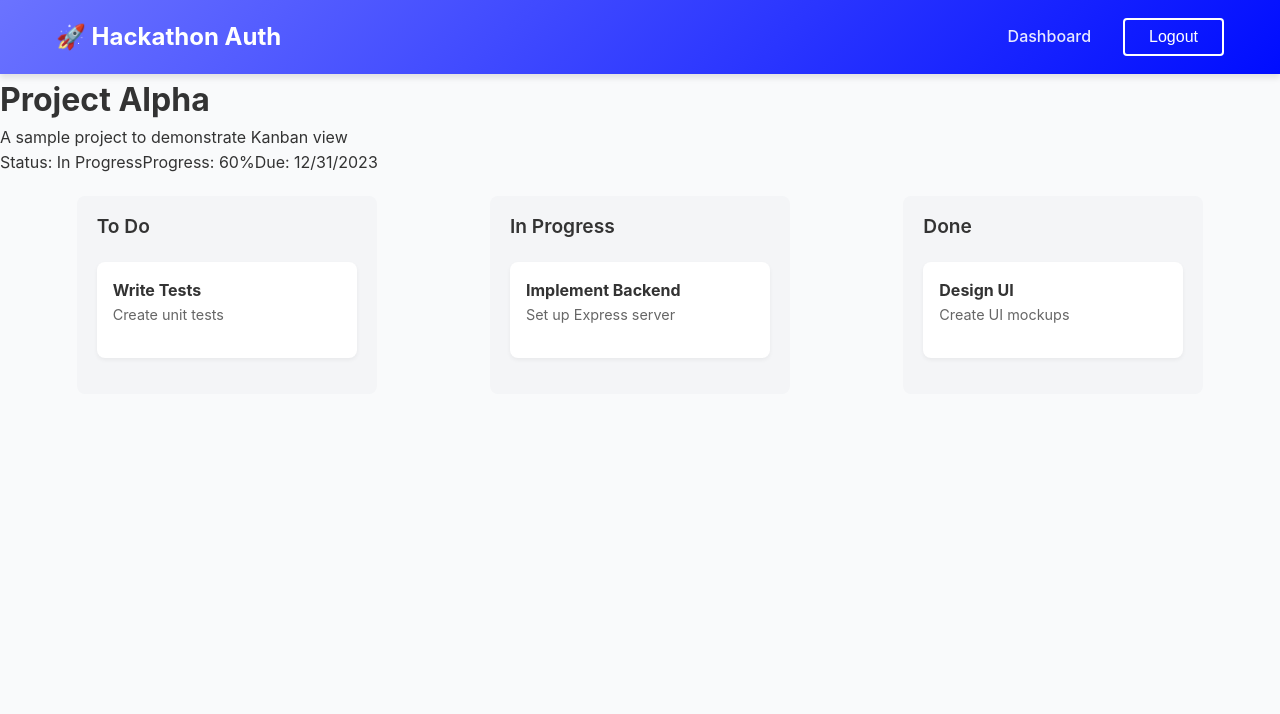
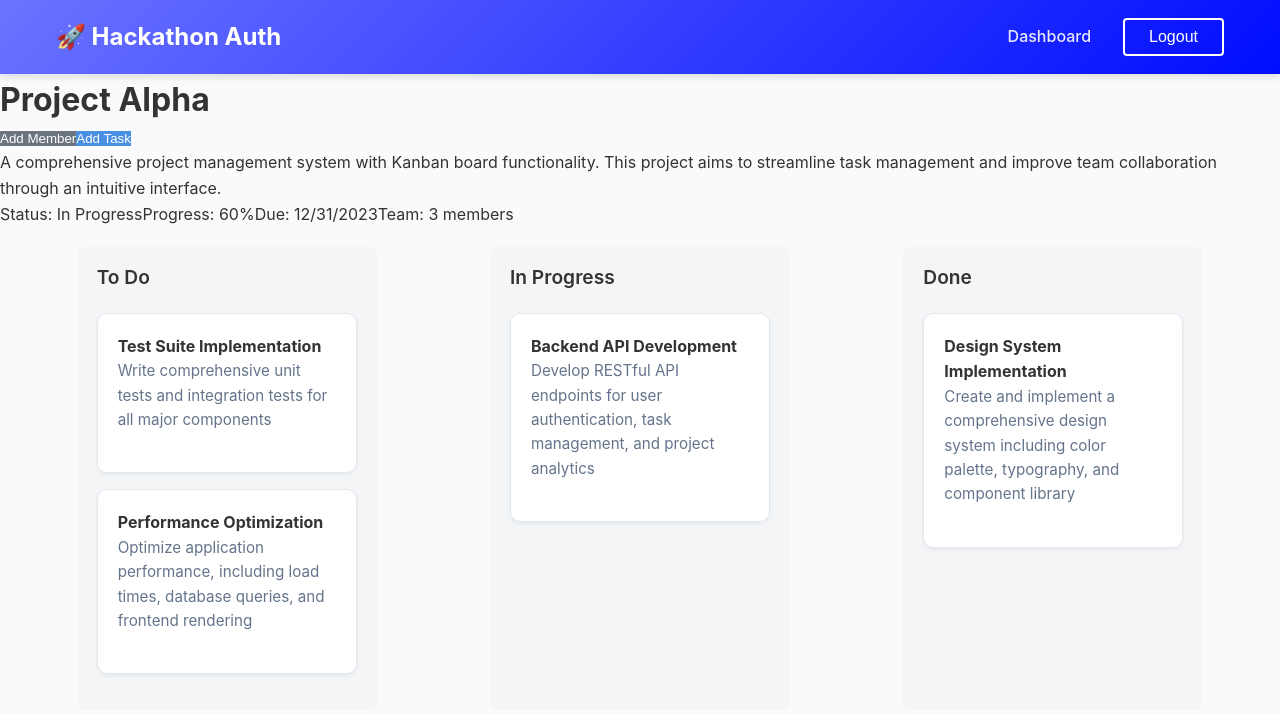
Before and after one commit to Jenil05-web/OneFlow-Hackathon, a React (Vite) app in the folder frontend/: page /project/1 in a window 1280 px wide. Shown: the top 714 px of the page. Built offline with nearby package versions, Linux system fonts and the light colour scheme; sample sign-in values are in the browser's storage; the HTML template or start-up script is replaced by a standard one.

Commit message:
changes in task

```diff
--- a/frontend/src/components/Kanban/TaskCard.css
+++ b/frontend/src/components/Kanban/TaskCard.css
@@ -1,70 +1,186 @@
 .task-card {
   background: white;
-  border-radius: 8px;
-  padding: 1rem;
+  border-radius: 10px;
+  padding: 1.25rem;
   margin-bottom: 1rem;
   box-shadow: 0 2px 4px rgba(0, 0, 0, 0.05);
   cursor: pointer;
-  transition: transform 0.2s, box-shadow 0.2s;
+  transition: all 0.3s ease;
+  border: 1px solid #e2e8f0;
+  position: relative;
+  overflow: hidden;
 }
 
 .task-card:hover {
   transform: translateY(-2px);
-  box-shadow: 0 4px 6px rgba(0, 0, 0, 0.1);
+  box-shadow: 0 8px 16px rgba(0, 0, 0, 0.1);
+  border-color: #cbd5e1;
+}
+
+.task-card::before {
+  content: '';
+  position: absolute;
+  top: 0;
+  left: 0;
+  width: 100%;
+  height: 3px;
+  background: linear-gradient(to right, #6366f1, #8b5cf6);
+  opacity: 0;
+  transition: opacity 0.3s ease;
+}
+
+.task-card:hover::before {
+  opacity: 1;
 }
 
 .task-card h3 {
-  font-size: 1rem;
+  font-size: 1.1rem;
   font-weight: 600;
-  color: #333;
-  margin-bottom: 0.5rem;
+  color: #1e293b;
+  margin-bottom: 0.75rem;
+  line-height: 1.4;
 }
 
 .task-card p {
-  font-size: 0.9rem;
-  color: #666;
-  margin-bottom: 1rem;
+  font-size: 0.95rem;
+  color: #64748b;
+  margin-bottom: 1.25rem;
+  line-height: 1.6;
 }
 
 .task-metadata {
   display: flex;
   justify-content: space-between;
   align-items: center;
-  font-size: 0.8rem;
-  color: #777;
+  font-size: 0.875rem;
+  color: #64748b;
+  padding-top: 1rem;
+  border-top: 1px solid #f1f5f9;
 }
 
 .task-assignee {
   display: flex;
   align-items: center;
-  gap: 0.5rem;
+  gap: 0.75rem;
+  background: #f8fafc;
+  padding: 0.5rem 0.75rem;
+  border-radius: 999px;
+  transition: background-color 0.2s;
+}
+
+.task-assignee:hover {
+  background: #f1f5f9;
 }
 
 .task-assignee img {
-  width: 24px;
-  height: 24px;
+  width: 28px;
+  height: 28px;
   border-radius: 50%;
   object-fit: cover;
+  border: 2px solid white;
+  box-shadow: 0 2px 4px rgba(0, 0, 0, 0.1);
 }
 
 .task-status {
+  padding: 0.35rem 0.75rem;
+  border-radius: 999px;
+  font-size: 0.75rem;
+  font-weight: 600;
+  display: inline-flex;
+  align-items: center;
+  gap: 0.375rem;
+}
+
+.status-todo {
+  background-color: #eff6ff;
+  color: #6366f1;
+  border: 1px solid #c7d2fe;
+}
+
+.status-in-progress {
+  background-color: #fef3c7;
+  color: #f59e0b;
+  border: 1px solid #fcd34d;
+}
+
+.status-done {
+  background-color: #d1fae5;
+  color: #10b981;
+  border: 1px solid #6ee7b7;
+}
+
+.task-priority {
+  display: flex;
+  align-items: center;
+  gap: 0.5rem;
+  font-weight: 500;
+}
+
+.priority-high {
+  color: #ef4444;
+}
+
+.priority-medium {
+  color: #f59e0b;
+}
+
+.priority-low {
+  color: #10b981;
+}
+
+.task-due-date {
+  display: flex;
+  align-items: center;
+  gap: 0.5rem;
+  color: #64748b;
+  font-size: 0.875rem;
+}
+
+.task-badges {
+  display: flex;
+  gap: 0.5rem;
+  margin-top: 1rem;
+}
+
+.task-badge {
+  background: #f1f5f9;
+  color: #475569;
   padding: 0.25rem 0.5rem;
-  border-radius: 12px;
+  border-radius: 999px;
   font-size: 0.75rem;
   font-weight: 500;
 }
 
-.status-todo {
-  background-color: #f3f4f6;
-  color: #6b7280;
+.task-actions {
+  position: absolute;
+  top: 0.75rem;
+  right: 0.75rem;
+  opacity: 0;
+  transition: opacity 0.2s;
+  display: flex;
+  gap: 0.5rem;
 }
 
-.status-in-progress {
-  background-color: #dbeafe;
-  color: #2563eb;
+.task-card:hover .task-actions {
+  opacity: 1;
 }
 
-.status-done {
-  background-color: #dcfce7;
-  color: #16a34a;
+.task-action-button {
+  background: #f8fafc;
+  border: 1px solid #e2e8f0;
+  color: #64748b;
+  width: 28px;
+  height: 28px;
+  border-radius: 6px;
+  display: flex;
+  align-items: center;
+  justify-content: center;
+  cursor: pointer;
+  transition: all 0.2s;
 }
+
+.task-action-button:hover {
+  background: #f1f5f9;
+  color: #1e293b;
+  border-color: #cbd5e1;
+}
--- a/frontend/src/index.html
+++ b/frontend/src/index.html
@@ -4,6 +4,7 @@
     <meta charset="UTF-8" />
     <link rel="icon" type="image/svg+xml" href="/vite.svg" />
     <meta name="viewport" content="width=device-width, initial-scale=1.0" />
+    <link rel="stylesheet" href="https://cdnjs.cloudflare.com/ajax/libs/font-awesome/6.4.0/css/all.min.css">
     <title>Hackathon Auth System</title>
   </head>
   <body>
--- a/frontend/src/pages/ProjectDetails.css
+++ b/frontend/src/pages/ProjectDetails.css
@@ -1,34 +1,136 @@
 .project-details {
   padding: 2rem;
+  background: linear-gradient(to bottom, #f8fafc, #f1f5f9);
+  min-height: 100vh;
 }
 
 .project-info {
+  background: white;
+  border-radius: 16px;
+  padding: 2rem;
   margin-bottom: 2rem;
+  box-shadow: 0 4px 6px -1px rgba(0, 0, 0, 0.1), 0 2px 4px -1px rgba(0, 0, 0, 0.06);
+  border: 1px solid #e2e8f0;
 }
 
 .project-info h1 {
-  color: #333;
+  color: #1e293b;
   margin-bottom: 1rem;
+  font-size: 2rem;
+  font-weight: 700;
+  display: flex;
+  align-items: center;
+  gap: 1rem;
+}
+
+.project-info h1::after {
+  content: '';
+  flex: 1;
+  height: 2px;
+  background: linear-gradient(to right, #e2e8f0, transparent);
 }
 
 .project-info p {
-  color: #666;
-  margin-bottom: 1.5rem;
+  color: #64748b;
+  margin-bottom: 2rem;
+  font-size: 1.1rem;
+  line-height: 1.6;
 }
 
 .project-metadata {
   display: flex;
-  gap: 2rem;
-  color: #555;
+  flex-wrap: wrap;
+  gap: 1.5rem;
+  color: #475569;
 }
 
 .project-metadata span {
-  background: #f5f5f5;
-  padding: 0.5rem 1rem;
-  border-radius: 4px;
+  background: #f8fafc;
+  padding: 0.75rem 1.25rem;
+  border-radius: 999px;
+  font-weight: 500;
+  display: flex;
+  align-items: center;
+  gap: 0.5rem;
+  border: 1px solid #e2e8f0;
+  transition: all 0.2s;
+}
+
+.project-metadata span:hover {
+  border-color: #cbd5e1;
+  transform: translateY(-1px);
 }
 
 .kanban-container {
   margin-top: 2rem;
-  min-height: 600px;
+  min-height: 700px;
+  background: white;
+  border-radius: 16px;
+  padding: 1.5rem;
+  box-shadow: 0 4px 6px -1px rgba(0, 0, 0, 0.1), 0 2px 4px -1px rgba(0, 0, 0, 0.06);
+  border: 1px solid #e2e8f0;
 }
+
+.project-header {
+  display: flex;
+  justify-content: space-between;
+  align-items: center;
+  margin-bottom: 2rem;
+}
+
+.project-actions {
+  display: flex;
+  gap: 1rem;
+}
+
+.project-action-button {
+  padding: 0.75rem 1.5rem;
+  border-radius: 8px;
+  font-weight: 500;
+  display: flex;
+  align-items: center;
+  gap: 0.5rem;
+  transition: all 0.2s;
+  cursor: pointer;
+}
+
+.btn-primary {
+  background: linear-gradient(to right, #6366f1, #8b5cf6);
+  color: white;
+  border: none;
+}
+
+.btn-primary:hover {
+  transform: translateY(-1px);
+  box-shadow: 0 4px 6px rgba(99, 102, 241, 0.2);
+}
+
+.btn-secondary {
+  background: #f8fafc;
+  color: #64748b;
+  border: 1px solid #e2e8f0;
+}
+
+.btn-secondary:hover {
+  background: #f1f5f9;
+  border-color: #cbd5e1;
+  transform: translateY(-1px);
+}
+
+@media (max-width: 768px) {
+  .project-details {
+    padding: 1rem;
+  }
+
+  .project-info {
+    padding: 1.5rem;
+  }
+
+  .project-metadata {
+    gap: 1rem;
+  }
+
+  .project-metadata span {
+    width: calc(50% - 0.5rem);
+  }
+}
--- a/frontend/src/pages/ProjectDetails.jsx
+++ b/frontend/src/pages/ProjectDetails.jsx
@@ -14,33 +14,57 @@ const ProjectDetails = () => {
     const mockProject = {
       id: projectId,
       title: "Project Alpha",
-      description: "A sample project to demonstrate Kanban view",
+      description: "A comprehensive project management system with Kanban board functionality. This project aims to streamline task management and improve team collaboration through an intuitive interface.",
       status: "In Progress",
       progress: 60,
-      dueDate: "2023-12-31"
+      dueDate: "2023-12-31",
+      team: [
+        { id: 1, name: "John Doe", avatar: "https://i.pravatar.cc/150?img=1" },
+        { id: 2, name: "Jane Smith", avatar: "https://i.pravatar.cc/150?img=2" },
+        { id: 3, name: "Mike Johnson", avatar: "https://i.pravatar.cc/150?img=3" }
+      ]
     };
 
     const mockTasks = [
       {
         id: 1,
-        title: "Design UI",
-        description: "Create UI mockups",
+        title: "Design System Implementation",
+        description: "Create and implement a comprehensive design system including color palette, typography, and component library",
         status: "Done",
-        assignee: "John Doe"
+        assignee: { name: "John Doe", avatar: "https://i.pravatar.cc/150?img=1" },
+        priority: "high",
+        dueDate: "2023-11-15",
+        tags: ["design", "ui/ux"]
       },
       {
         id: 2,
-        title: "Implement Backend",
-        description: "Set up Express server",
+        title: "Backend API Development",
+        description: "Develop RESTful API endpoints for user authentication, task management, and project analytics",
         status: "In Progress",
-        assignee: "Jane Smith"
+        assignee: { name: "Jane Smith", avatar: "https://i.pravatar.cc/150?img=2" },
+        priority: "medium",
+        dueDate: "2023-11-20",
+        tags: ["backend", "api"]
       },
       {
         id: 3,
-        title: "Write Tests",
-        description: "Create unit tests",
+        title: "Test Suite Implementation",
+        description: "Write comprehensive unit tests and integration tests for all major components",
         status: "To Do",
-        assignee: "Mike Johnson"
+        assignee: { name: "Mike Johnson", avatar: "https://i.pravatar.cc/150?img=3" },
+        priority: "low",
+        dueDate: "2023-11-25",
+        tags: ["testing", "qa"]
+      },
+      {
+        id: 4,
+        title: "Performance Optimization",
+        description: "Optimize application performance, including load times, database queries, and frontend rendering",
+        status: "To Do",
+        assignee: { name: "John Doe", avatar: "https://i.pravatar.cc/150?img=1" },
+        priority: "medium",
+        dueDate: "2023-11-30",
+        tags: ["optimization", "performance"]
       }
     ];
 
@@ -56,12 +80,37 @@ const ProjectDetails = () => {
   return (
     <div className="project-details">
       <div className="project-info">
-        <h1>{project.title}</h1>
+        <div className="project-header">
+          <h1>{project.title}</h1>
+          <div className="project-actions">
+            <button className="project-action-button btn-secondary">
+              <i className="fas fa-user-plus"></i>
+              Add Member
+            </button>
+            <button className="project-action-button btn-primary">
+              <i className="fas fa-plus"></i>
+              Add Task
+            </button>
+          </div>
+        </div>
         <p>{project.description}</p>
         <div className="project-metadata">
-          <span>Status: {project.status}</span>
-          <span>Progress: {project.progress}%</span>
-          <span>Due: {new Date(project.dueDate).toLocaleDateString()}</span>
+          <span>
+            <i className="fas fa-chart-line"></i>
+            Status: {project.status}
+          </span>
+          <span>
+            <i className="fas fa-tasks"></i>
+            Progress: {project.progress}%
+          </span>
+          <span>
+            <i className="fas fa-calendar"></i>
+            Due: {new Date(project.dueDate).toLocaleDateString()}
+          </span>
+          <span>
+            <i className="fas fa-users"></i>
+            Team: {project.team.length} members
+          </span>
         </div>
       </div>
       <div className="kanban-container">
```
